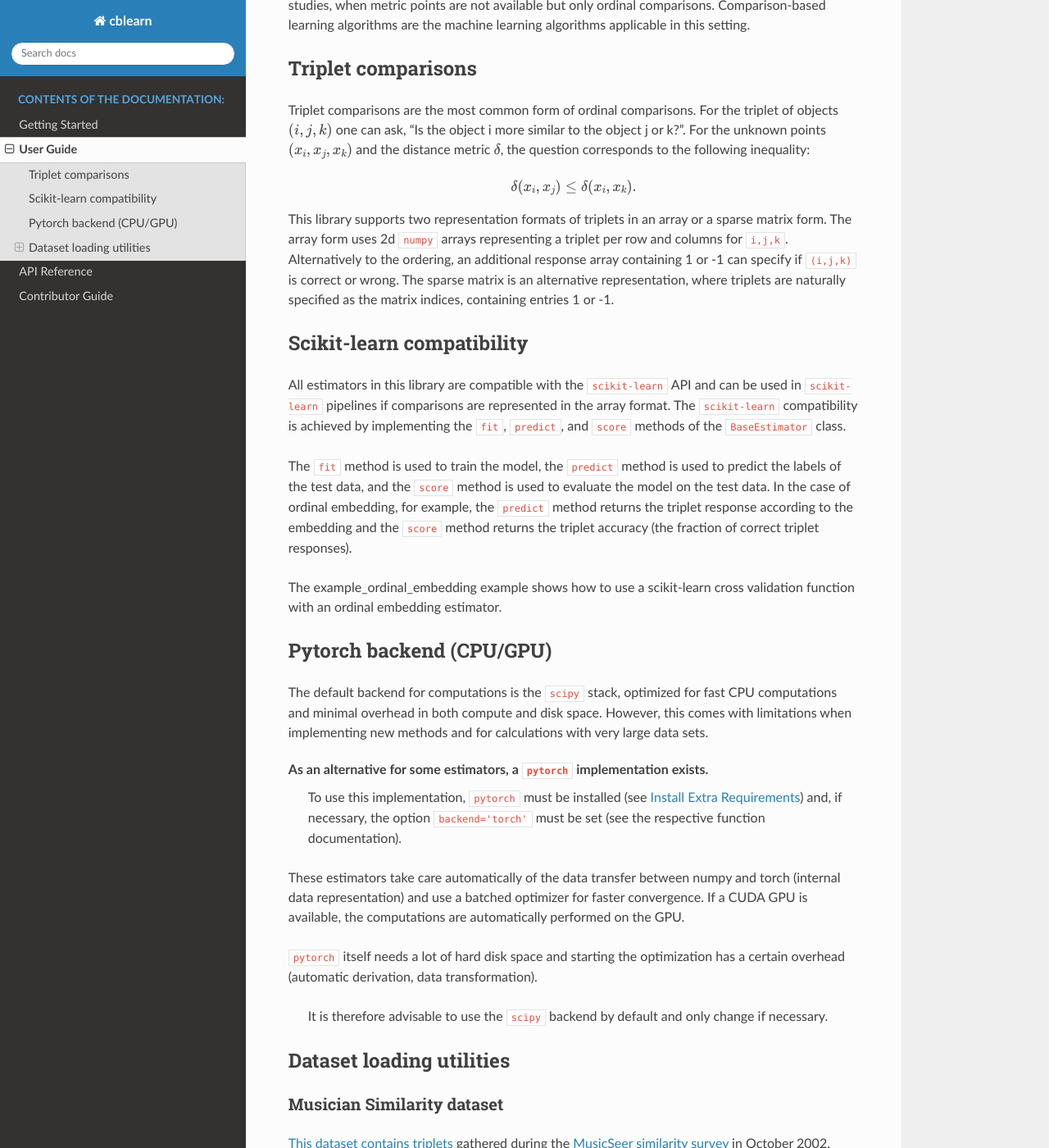
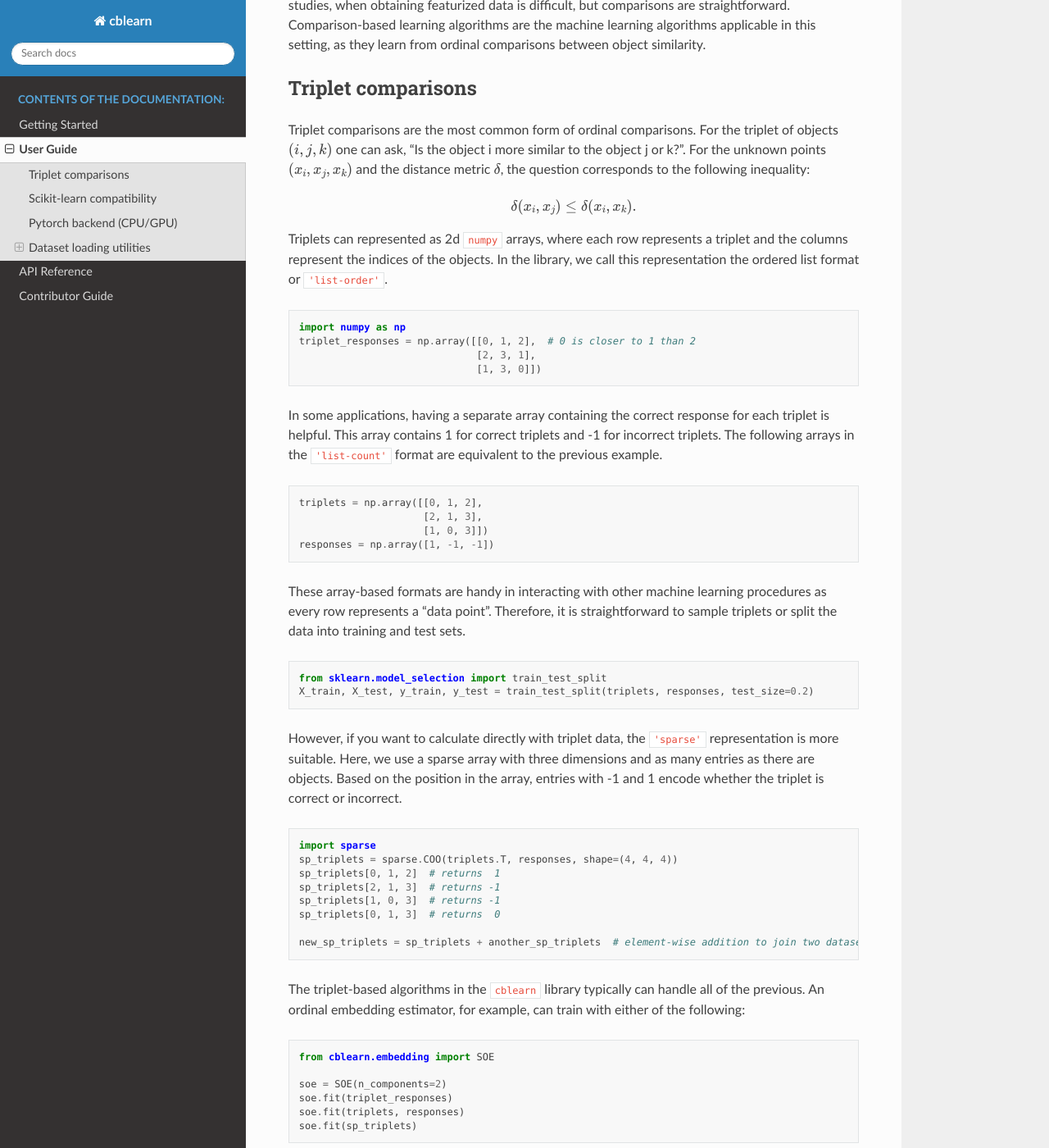
Before and after one commit to cblearn/cblearn, a Sphinx documentation site: the page built from docs/user_guide/index.rst, in a window 1280 px wide and 1400 px high, scrolled down 213 px. Shown: the whole window at 82% size. Built offline with Sphinx 7.4.7 and the Read the Docs theme 2.0.0, drawn with Linux system fonts in a browser that asks for light colours; pages that are not in the unit, such as notebooks, are missing from menus; some of the changed text lies outside the part shown.

Commit message:
Extend user guide about triplets and pytorch

```diff
--- a/docs/references/index.rst
+++ b/docs/references/index.rst
@@ -129,7 +129,7 @@
     metrics.query_accuracy
     metrics.query_error
     metrics.procrustes_distance
-    metrics.QueryScorer
+    metrics.query_accuracy_scorer
 
 :mod:`cblearn.preprocessing` Preprocessing
 ==========================================
--- a/docs/user_guide/index.rst
+++ b/docs/user_guide/index.rst
@@ -6,8 +6,11 @@
 
 Most Machine Learning algorithms use numerical training data (features) for inference,
 either representing points in a Euclidean space, similarities, or distances.
-The are settings, e.g. in human studies, when metric points are not available but only ordinal comparisons.
-Comparison-based learning algorithms are the machine learning algorithms applicable in this setting.
+There are settings, e.g., in human studies, when obtaining featurized data is difficult, but comparisons are straightforward.
+Comparison-based learning algorithms are the machine learning algorithms applicable in this setting,
+as they learn from ordinal comparisons between object similarity.
+
+.. _triplet_comparison:
 
 -------------------
 Triplet comparisons
@@ -22,10 +25,64 @@
 
     \delta(x_i, x_j) \le \delta(x_i, x_k).
 
-This library supports two representation formats of triplets in an array or a sparse matrix form.
-The array form uses 2d ``numpy`` arrays representing a triplet per row and columns for ``i,j,k``.
-Alternatively to the ordering, an additional response array containing 1 or -1 can specify if  ``(i,j,k)`` is correct or wrong.
-The sparse matrix is an alternative representation, where triplets are naturally specified as the matrix indices, containing entries 1 or -1.
+Triplets can represented as 2d ``numpy`` arrays, where each row represents a triplet and the columns represent the indices of the objects.
+In the library, we call this representation the ordered list format or ``'list-order'``.
+
+.. code-block:: python
+
+    import numpy as np
+    triplet_responses = np.array([[0, 1, 2],  # 0 is closer to 1 than 2
+                                  [2, 3, 1],
+                                  [1, 3, 0]])
+
+
+In some applications, having a separate array containing the correct response for each triplet is helpful.
+This array contains 1 for correct triplets and -1 for incorrect triplets.
+The following arrays in the ``'list-count'`` format are equivalent to the previous example.
+
+.. code-block:: python
+
+    triplets = np.array([[0, 1, 2],
+                         [2, 1, 3],
+                         [1, 0, 3]])
+    responses = np.array([1, -1, -1])
+
+These array-based formats are handy in interacting with other machine learning procedures as every row represents a "data point".
+Therefore, it is straightforward to sample triplets or split the data into training and test sets.
+
+.. code-block:: python
+
+    from sklearn.model_selection import train_test_split
+    X_train, X_test, y_train, y_test = train_test_split(triplets, responses, test_size=0.2)
+
+However, if you want to calculate directly with triplet data, the ``'sparse'`` representation is more suitable.
+Here, we use a sparse array with three dimensions and as many entries as there are objects.
+Based on the position in the array, entries with -1 and 1 encode whether the triplet is correct or incorrect.
+
+.. code-block:: python
+
+    import sparse
+    sp_triplets = sparse.COO(triplets.T, responses, shape=(4, 4, 4))
+    sp_triplets[0, 1, 2]  # returns  1
+    sp_triplets[2, 1, 3]  # returns -1
+    sp_triplets[1, 0, 3]  # returns -1
+    sp_triplets[0, 1, 3]  # returns  0
+
+    new_sp_triplets = sp_triplets + another_sp_triplets  # element-wise addition to join two datasets
+
+
+The triplet-based algorithms in the ``cblearn`` library typically can handle all of the previous.
+An ordinal embedding estimator, for example, can train with either of the following:
+
+.. code-block:: python
+
+    from cblearn.embedding import SOE
+
+    soe = SOE(n_components=2)
+    soe.fit(triplet_responses)
+    soe.fit(triplets, responses)
+    soe.fit(sp_triplets)
+
 
 --------------------------
 Scikit-learn compatibility
@@ -35,7 +92,7 @@
 if comparisons are represented in the array format.
 The ``scikit-learn`` compatibility is achieved by implementing the ``fit``, ``predict``, and ``score`` methods of the ``BaseEstimator`` class.
 
-The ``fit`` method is used to train the model, the ``predict`` method is used to predict the labels of the test data,
+The ``fit`` method is used to train the model; the ``predict`` method is used to predict the labels of the test data,
 and the ``score`` method is used to evaluate the model on the test data.
 In the case of ordinal embedding, for example, the ``predict`` method returns the triplet response according to the embedding
 and the ``score`` method returns the triplet accuracy (the fraction of correct triplet responses).
@@ -47,18 +104,47 @@
 -------------------------
 
 The default backend for computations is the ``scipy`` stack, optimized for fast CPU computations and minimal overhead in both compute and disk space.
-However, this comes with limitations when implementing new methods and for calculations with very large data sets.
+However, this comes with limitations when implementing new methods and for calculations with extensive data sets.
 
 As an alternative for some estimators, a ``pytorch`` implementation exists.
- To use this implementation, ``pytorch`` must be installed (see :ref:`extras_install`) and, if necessary,
- the option ``backend='torch'`` must be set (see the respective function documentation).
-These estimators take care automatically of the data transfer between numpy and torch (internal data representation) and
-use a batched optimizer for faster convergence. If a CUDA GPU is available, the computations are automatically performed on the GPU.
+These implementations make use of the ``pytorch`` library in multiple ways:
+First, the data representation is internally transformed to ``pytorch`` tensors, which allows for automatic differentiation (simplifying the implementation of new loss functions)
+Second, the whole computation can run on a GPU, if available.
+Third, the stochastic optimization algorithms (we use Adam as the default) are batched,
+which means that during each optimization iteration, just a fraction of comparisons are used. This stochastic approach can significantly speed up the optimization process
+in the case of extensive datasets. For smaller datasets, the ``pytorch`` implementation is not necessarily faster than the ``scipy`` implementation.
+On the contrary, when starting the optimization, there is a particular overhead, as the data has to be transformed to ``pytorch`` tensors, and the automatic differentiation has to be set up.
+The classic second-order optimizers (which we use in the ``scipy`` backend) converge faster if all data is used in each iteration.
+In addition, installing ``pytorch`` required up to 1GB of hard disk space, which is unnecessary for the ``scipy`` backend.
 
-``pytorch`` itself needs a lot of hard disk space and starting the optimization has a certain overhead
-(automatic derivation, data transformation).
- It is therefore advisable to use the ``scipy`` backend by default and only change if necessary.
 
+To use this implementation, ``pytorch`` must be installed (see :ref:`extras_install`) and, if necessary,
+the option ``backend='torch'`` must be set when instantiating an estimator (see the respective class documentation).
+If a CUDA GPU is available, the computations are automatically performed on the GPU (if the computation should be forced to run on a cpu,
+set the `device` argument).
+
+.. code-block:: python
+
+    from cblearn import embedding, datasets
+
+    X, y = datasets.fetch_material_similarity(return_triplets=True)
+    soe = embedding.SOE(n_components=2, backend='torch', device='cpu')
+    soe.fit(X, y)  # this might run a while
+    print(soe.embedding_)
+
+As an optimizer, the `pytorch` backend uses the Adam optimizer by default, which is relatively sensitive to
+the learning rate parameter. The learning rate should be tuned for the specific problem for peak performance,
+for example by using a `grid search`_.
+
+.. _`grid search`: https://scikit-learn.org/stable/modules/generated/sklearn.model_selection.GridSearchCV.html
+
+.. figure:: ./adam_lr.png
+   :align: center
+   :width: 300px
+   :alt: Pytorch backend
+
+   The Adam optimizer's runtime and error depend highly on the learning rate hyperparameter.
+   Here, we show this dependence on a toy problem of a linear fit to 200 observations and 100 features.
 
 
 -------------------------
```
Also changed, not shown: docs/getting_started/index.rst (+10 -10 lines), docs/user_guide/adam_lr.png (added), docs/user_guide/torch_speedtest.png (added).
